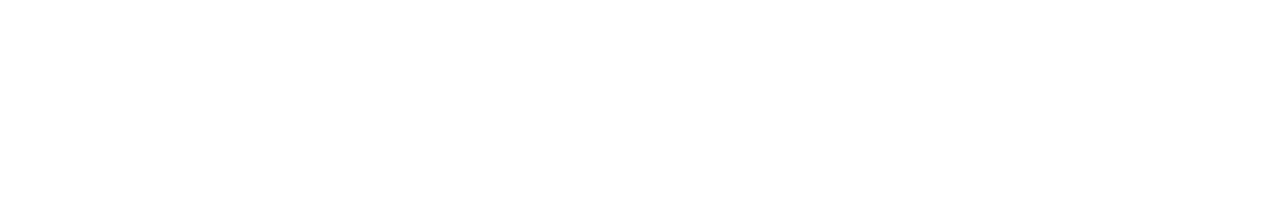
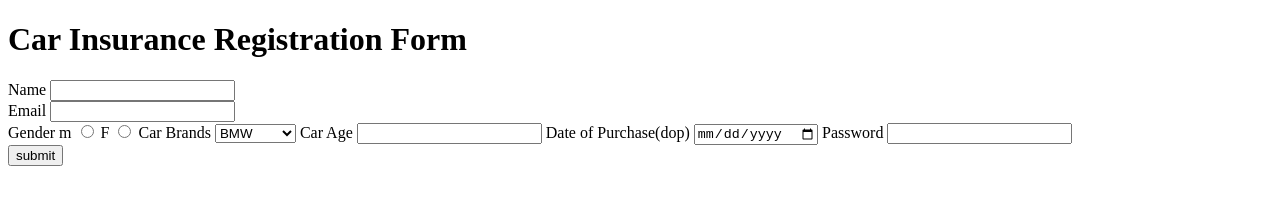
Before and after one commit to acciojob/car-insurance-form-Mohdlateef, a website: page main.html in a window 1280 px wide. Drawn offline with Linux system fonts and the light colour scheme.

Commit message:
created a submission

```diff
--- a/main.html
+++ b/main.html
@@ -7,6 +7,31 @@
 </head>
 
 <body>
+	  <h1>Car Insurance Registration Form</h1>
+    <form method="post">
+      <label for="name">Name</label>
+      <input type="text" name="Name" id="name" required> <br>
+      <label for="email" >Email</label>
+      <input type="email" name="Email" id="email" required><br>
+      <label>Gender</label>
+      <label>m</label>
+      <input type="radio" name="gender" required>
+      <label>F</label>
+      <input type="radio" name="gender">
+      <label>Car Brands</label>
+      <select>
+        <option value="BMW">BMW</option>
+        <option value="Audi">Audi</option>
+        <option value="Mercedez">Mercedez</option>
+      </select>
+      <label for="carage">Car Age</label>
+      <input type="number" name="Car Age" id="carage" required>
+      <label for="dop">Date of Purchase(dop)</label>
+      <input  type="date" id="dop" name="Date of Purchase(dop)" required>
+      <label for="password">Password</label>
+      <input type="password" id="password" name="password" requird><br>
+      <input type="submit" value="submit">
+    </form>
 	<!-- the entire body must be written by student -->
     <script type="text/javascript" src="./script.js">
 </script>
```
